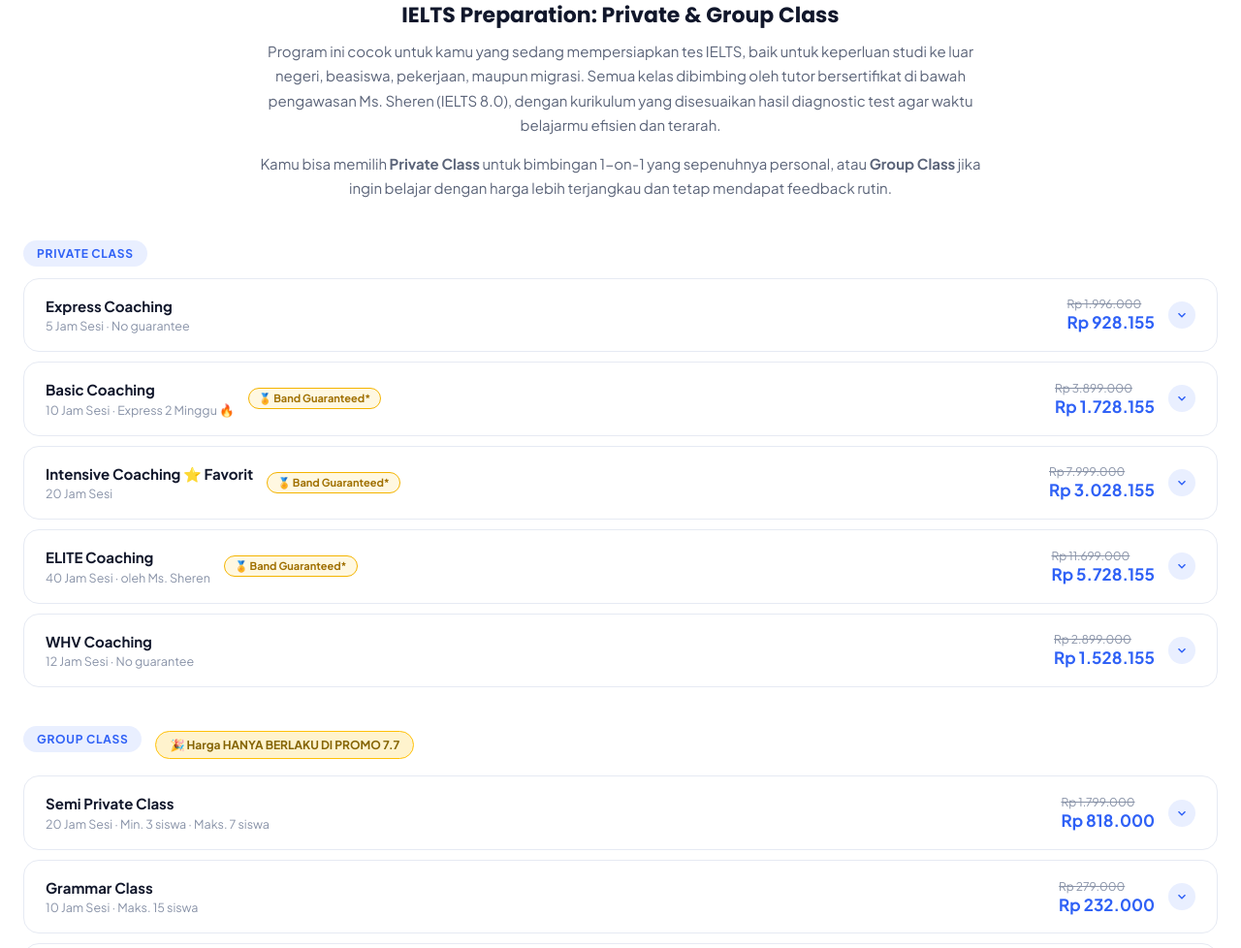
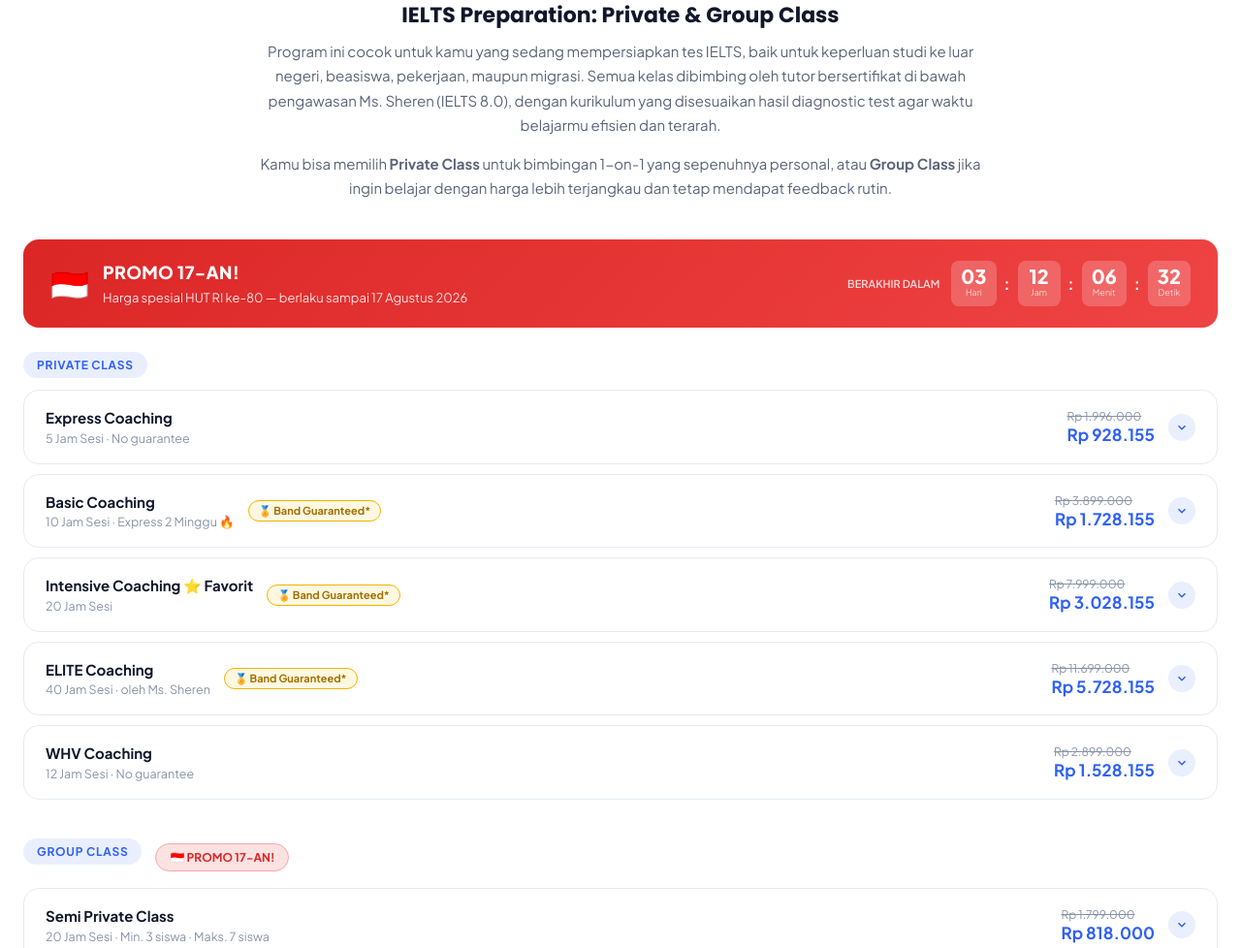
Before and after one commit to Tutory-English/Web, a plain HTML site: page programs.html in a window 1280 px wide. Shown: the part 683-1661 px from the top of the page at 97% size. Drawn offline with Linux system fonts and the light colour scheme.

Commit message:
Add files via upload

```diff
--- a/programs.html
+++ b/programs.html
@@ -48,6 +48,8 @@
   }
   .prog-tab-content { display: none; }
   .prog-tab-content.active { display: block; }
+  .countdown-box{background:rgba(255,255,255,.2);border-radius:8px;padding:6px 10px;text-align:center;min-width:44px}
+  .countdown-box span{font-size:20px;font-weight:800;color:#fff;display:block;line-height:1}
 
   /* ---- Accordion Program List ---- */
   .prog-group-label {
@@ -282,6 +284,27 @@
         <p style="color:var(--muted);font-size:15px;line-height:1.7;margin:0;">Kamu bisa memilih <strong>Private Class</strong> untuk bimbingan 1-on-1 yang sepenuhnya personal, atau <strong>Group Class</strong> jika ingin belajar dengan harga lebih terjangkau dan tetap mendapat feedback rutin.</p>
       </div>
 
+      <!-- PROMO 17-AN BANNER -->
+      <div id="promo17-banner" style="background:linear-gradient(135deg,#dc2626,#ef4444);border-radius:16px;padding:20px 28px;margin-bottom:24px;display:flex;align-items:center;justify-content:space-between;flex-wrap:wrap;gap:16px;">
+        <div style="display:flex;align-items:center;gap:14px;">
+          <span style="font-size:32px">🇮🇩</span>
+          <div>
+            <div style="font-size:18px;font-weight:800;color:#fff;letter-spacing:.3px;">PROMO 17-AN!</div>
+            <div style="font-size:13px;color:rgba(255,255,255,.85);margin-top:2px;">Harga spesial HUT RI ke-80 — berlaku sampai 17 Agustus 2026</div>
+          </div>
+        </div>
+        <div style="display:flex;align-items:center;gap:8px;">
+          <div style="font-size:11px;color:rgba(255,255,255,.8);margin-right:4px;font-weight:600;">BERAKHIR DALAM</div>
+          <div class="countdown-box"><span id="cd-d">--</span><div style="font-size:9px;color:rgba(255,255,255,.7)">Hari</div></div>
+          <div style="color:#fff;font-weight:700;">:</div>
+          <div class="countdown-box"><span id="cd-h">--</span><div style="font-size:9px;color:rgba(255,255,255,.7)">Jam</div></div>
+          <div style="color:#fff;font-weight:700;">:</div>
+          <div class="countdown-box"><span id="cd-m">--</span><div style="font-size:9px;color:rgba(255,255,255,.7)">Menit</div></div>
+          <div style="color:#fff;font-weight:700;">:</div>
+          <div class="countdown-box"><span id="cd-s">--</span><div style="font-size:9px;color:rgba(255,255,255,.7)">Detik</div></div>
+        </div>
+      </div>
+
       <span class="prog-group-label">Private Class</span>
       <ul class="prog-list">
 
@@ -465,7 +488,7 @@
       <!-- Group Class -->
       <div style="display:flex;align-items:center;gap:14px;margin-bottom:12px;flex-wrap:wrap;">
         <span class="prog-group-label">Group Class</span>
-        <span style="display:inline-block;background:#fff3cd;color:#856404;border:1px solid #ffc107;border-radius:999px;padding:4px 14px;font-size:12px;font-weight:700;">🎉 Harga HANYA BERLAKU DI PROMO 7.7</span>
+        <span style="display:inline-block;background:#fee2e2;color:#dc2626;border:1px solid #fca5a5;border-radius:999px;padding:4px 14px;font-size:12px;font-weight:700;">🇮🇩 PROMO 17-AN!</span>
       </div>
       <ul class="prog-list">
 
@@ -1351,6 +1374,35 @@
 
 <script src="assets/js/main.js"></script>
 <script>
+  // ---- Promo 17-AN Countdown ----
+  (function(){
+    var deadline = new Date('2026-08-17T23:59:59+07:00').getTime();
+    var banner = document.getElementById('promo17-banner');
+    function pad(n){ return n < 10 ? '0'+n : n; }
+    function tick(){
+      var now = Date.now();
+      var diff = deadline - now;
+      if(diff <= 0){
+        if(banner) banner.style.display = 'none';
+        return;
+      }
+      var d = Math.floor(diff / 86400000);
+      var h = Math.floor((diff % 86400000) / 3600000);
+      var m = Math.floor((diff % 3600000) / 60000);
+      var s = Math.floor((diff % 60000) / 1000);
+      var cd = document.getElementById('cd-d');
+      var ch = document.getElementById('cd-h');
+      var cm = document.getElementById('cd-m');
+      var cs = document.getElementById('cd-s');
+      if(cd) cd.textContent = pad(d);
+      if(ch) ch.textContent = pad(h);
+      if(cm) cm.textContent = pad(m);
+      if(cs) cs.textContent = pad(s);
+    }
+    tick();
+    setInterval(tick, 1000);
+  })();
+
   // Tab switching
   document.querySelectorAll('.prog-tab-btn').forEach(function(btn) {
     btn.addEventListener('click', function() {
```
Also changed, not shown: class-basic-coaching.html (+1 -1 lines), class-bundle-ws-grammar.html (+1 -1 lines), class-elite-coaching.html (+1 -1 lines), class-express-coaching.html (+1 -1 lines), class-intensive-coaching.html (+1 -1 lines), class-semi-private-class.html (+7 -7 lines), class-whv.html (+1 -1 lines), class-writing-speaking-class.html (+1 -1 lines).
